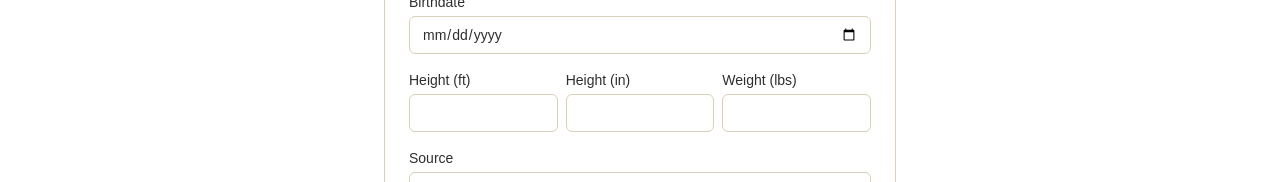
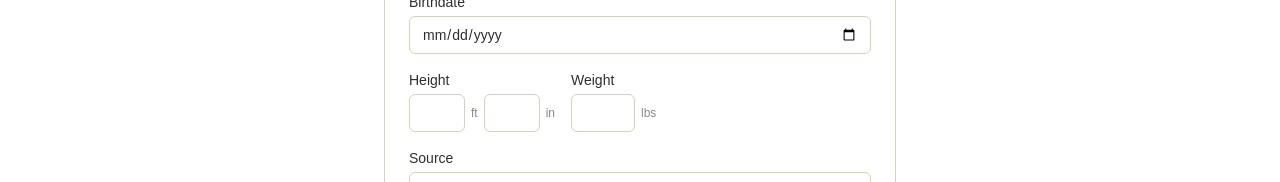
Before and after one commit to generationalplaybook/gp-agent-portal, a Next.js app: page /clients/new in a window 1280 px wide. Shown: the part 399-581 px from the top of the page. Built offline with nearby package versions, Linux system fonts and the light colour scheme; no server answers.

Commit message:
Add files via upload

```diff
--- a/src/app/(app)/clients/[id]/ContactInfoForm.tsx
+++ b/src/app/(app)/clients/[id]/ContactInfoForm.tsx
@@ -120,36 +120,42 @@ export default function ContactInfoForm({ client }: { client: Client }) {
           className="rounded-md border border-[#D9CFBA] px-3 py-1.5 text-sm outline-none focus:border-[#1C1C1C]"
         />
       </label>
+      <div className="flex flex-wrap items-start gap-4 sm:col-span-2">
         <label className="flex flex-col gap-1 text-xs text-[#666]">
-        Height (ft)
+          Height
+          <div className="flex items-center gap-1.5">
             <input
               type="number"
               value={heightFt}
               onChange={(e) => setHeightFt(e.target.value)}
               onBlur={() => save()}
-          className="rounded-md border border-[#D9CFBA] px-3 py-1.5 text-sm outline-none focus:border-[#1C1C1C]"
+              className="w-14 rounded-md border border-[#D9CFBA] px-2 py-1.5 text-center text-sm outline-none focus:border-[#1C1C1C]"
             />
-      </label>
-      <label className="flex flex-col gap-1 text-xs text-[#666]">
-        Height (in)
+            <span className="text-xs text-[#888]">ft</span>
             <input
               type="number"
               value={heightIn}
               onChange={(e) => setHeightIn(e.target.value)}
               onBlur={() => save()}
-          className="rounded-md border border-[#D9CFBA] px-3 py-1.5 text-sm outline-none focus:border-[#1C1C1C]"
+              className="w-14 rounded-md border border-[#D9CFBA] px-2 py-1.5 text-center text-sm outline-none focus:border-[#1C1C1C]"
             />
+            <span className="text-xs text-[#888]">in</span>
+          </div>
         </label>
         <label className="flex flex-col gap-1 text-xs text-[#666]">
-        Weight (lbs)
+          Weight
+          <div className="flex items-center gap-1.5">
             <input
               type="number"
               value={weight}
               onChange={(e) => setWeight(e.target.value)}
               onBlur={() => save()}
-          className="rounded-md border border-[#D9CFBA] px-3 py-1.5 text-sm outline-none focus:border-[#1C1C1C]"
+              className="w-16 rounded-md border border-[#D9CFBA] px-2 py-1.5 text-center text-sm outline-none focus:border-[#1C1C1C]"
             />
+            <span className="text-xs text-[#888]">lbs</span>
+          </div>
         </label>
+      </div>
       <div className="flex items-end sm:col-span-2">
         <p className="h-4 text-xs font-semibold text-[#1E6B3C]">
           {status === "saving" && "Saving..."}
--- a/src/app/(app)/clients/new/page.tsx
+++ b/src/app/(app)/clients/new/page.tsx
@@ -69,30 +69,34 @@ export default async function NewClientPage({
             className="rounded-md border border-[#D9CFBA] px-3 py-2 text-sm outline-none focus:border-[#1C1C1C]"
           />
         </label>
-        <div className="grid grid-cols-3 gap-2">
+        <div className="flex flex-wrap items-start gap-4">
           <label className="flex flex-col gap-1 text-sm text-[#2E2E2E]">
-            Height (ft)
+            Height
+            <div className="flex items-center gap-1.5">
               <input
                 type="number"
                 name="height_ft"
-              className="rounded-md border border-[#D9CFBA] px-3 py-2 text-sm outline-none focus:border-[#1C1C1C]"
+                className="w-14 rounded-md border border-[#D9CFBA] px-2 py-2 text-center text-sm outline-none focus:border-[#1C1C1C]"
               />
-          </label>
-          <label className="flex flex-col gap-1 text-sm text-[#2E2E2E]">
-            Height (in)
+              <span className="text-xs text-[#888]">ft</span>
               <input
                 type="number"
                 name="height_in"
-              className="rounded-md border border-[#D9CFBA] px-3 py-2 text-sm outline-none focus:border-[#1C1C1C]"
+                className="w-14 rounded-md border border-[#D9CFBA] px-2 py-2 text-center text-sm outline-none focus:border-[#1C1C1C]"
               />
+              <span className="text-xs text-[#888]">in</span>
+            </div>
           </label>
           <label className="flex flex-col gap-1 text-sm text-[#2E2E2E]">
-            Weight (lbs)
+            Weight
+            <div className="flex items-center gap-1.5">
               <input
                 type="number"
                 name="weight"
-              className="rounded-md border border-[#D9CFBA] px-3 py-2 text-sm outline-none focus:border-[#1C1C1C]"
+                className="w-16 rounded-md border border-[#D9CFBA] px-2 py-2 text-center text-sm outline-none focus:border-[#1C1C1C]"
               />
+              <span className="text-xs text-[#888]">lbs</span>
+            </div>
           </label>
         </div>
         <label className="flex flex-col gap-1 text-sm text-[#2E2E2E]">
```
Lines whose indentation alone changed are shown as unchanged.
